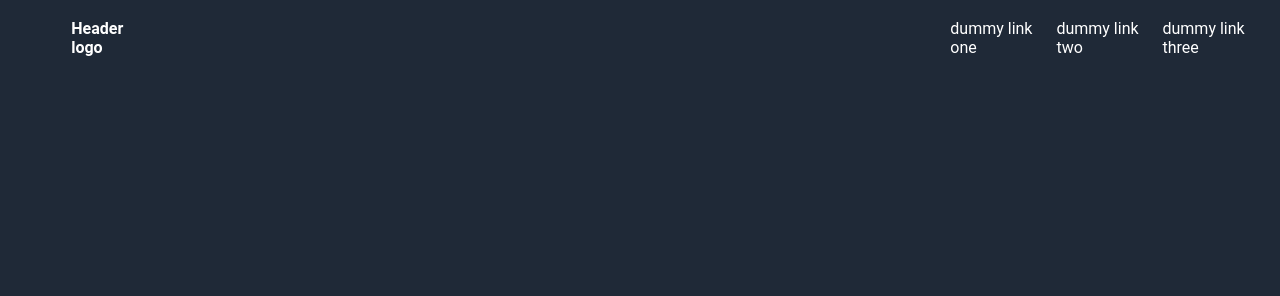
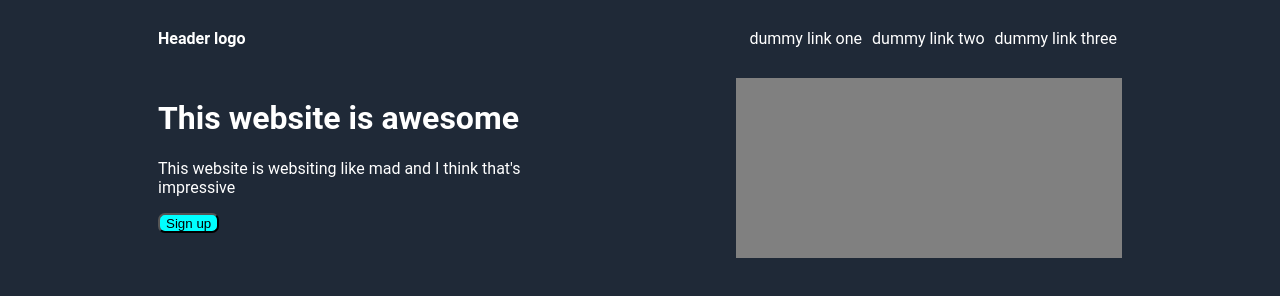
Before and after one commit to Summertime-Nap/Landing-page_Odin, a plain HTML site: page index.html in a window 1280 px wide. Drawn offline with Linux system fonts and the light colour scheme.

Commit message:
created html for next section and styled with css is discription section

```diff
--- a/index.html
+++ b/index.html
@@ -15,5 +15,13 @@
             <li>dummy link three</li>
         </ul>
     </header>
+    <div class="disc">
+        <div class="text">
+            <h1>This website is awesome</h1>
+            <p>This website is websiting like mad and I think that's impressive</p>
+            <button>Sign up</button>
+        </div>
+        <div class="placeholder"></div>
+    </div>
 </body>
 </html>
--- a/style.css
+++ b/style.css
@@ -10,13 +10,16 @@ header {
     color: white;
     height: 60px;
     justify-content: flex-start;
-
+    justify-content: space-between;
+    /* border: 2px solid red; */
+    margin-left: 150px;
+    margin-right: 150px;
 }
 
 ul {
     display: flex;
     list-style: none;
-    justify-content: space-between;
+    /* justify-content: space-between; */
     align-self: center;
     justify-self: flex-end;
 }
@@ -25,13 +28,41 @@ li {
     margin: 5px;
 }
 
+button {
+    background-color: aqua;
+    height: 20px;
+    width: 40 px;
+    border-radius: 7px;
+}
+
 /* Header specific css */
 
 .hero-logo {
     align-self: center;
     justify-self: flex-start;
-    padding-left: 5%;
-    padding-right: 60%;
+    /* padding-left: 5%; */
+    /* padding-right: 60%; */
 }
 
-/*  */
+/* website description section */
+
+.disc {
+    height: 200px;
+    margin-left: 150px;
+    margin-right: 150px;
+    color: white;
+    display: flex;
+    align-items: center;
+    justify-content: space-between;
+}
+
+.disc .text {
+    height: 90%;
+    width: 40%;
+}
+
+.disc .placeholder {
+    height: 90%;
+    width: 40%;
+    background-color: gray;
+}
```
